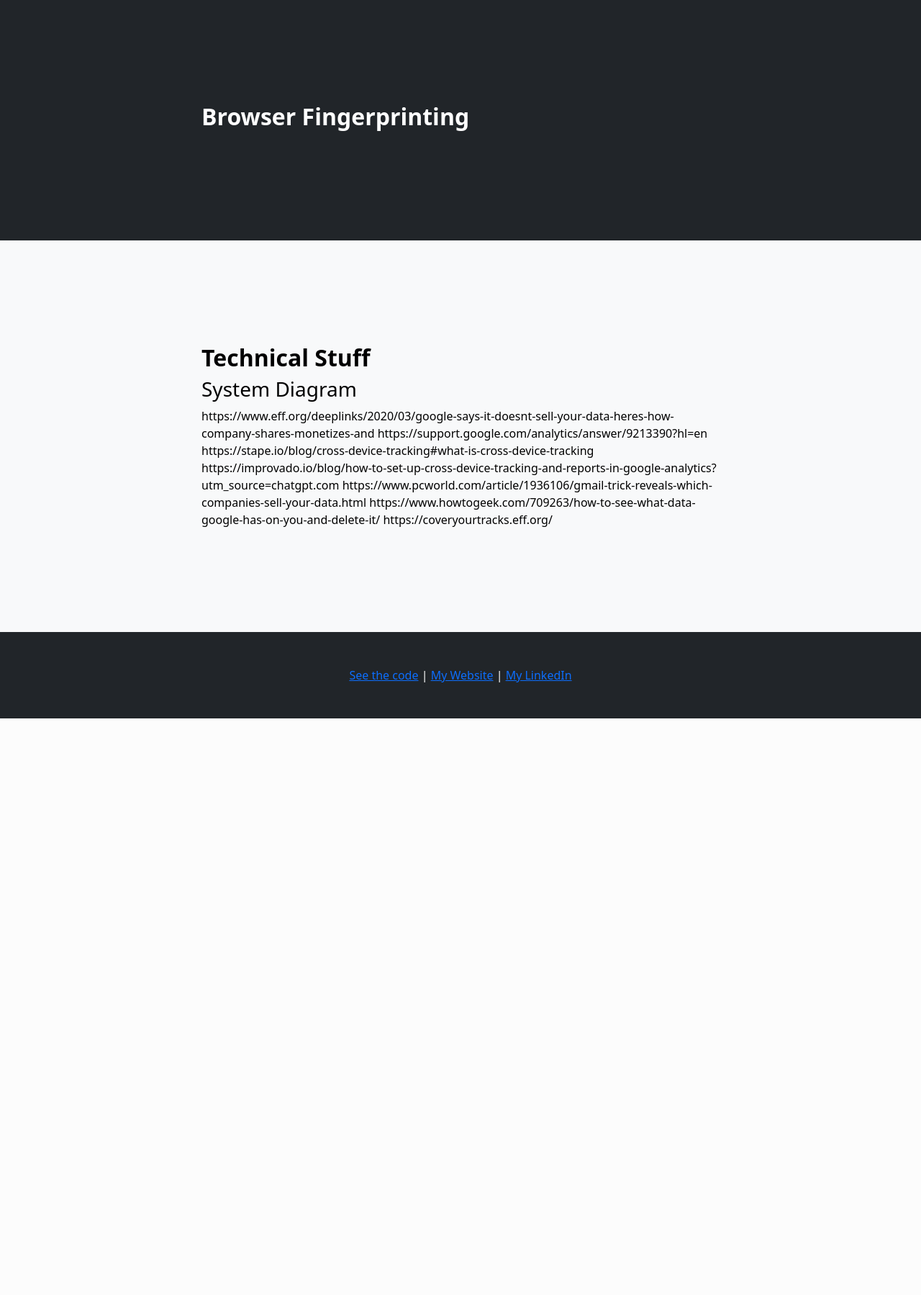
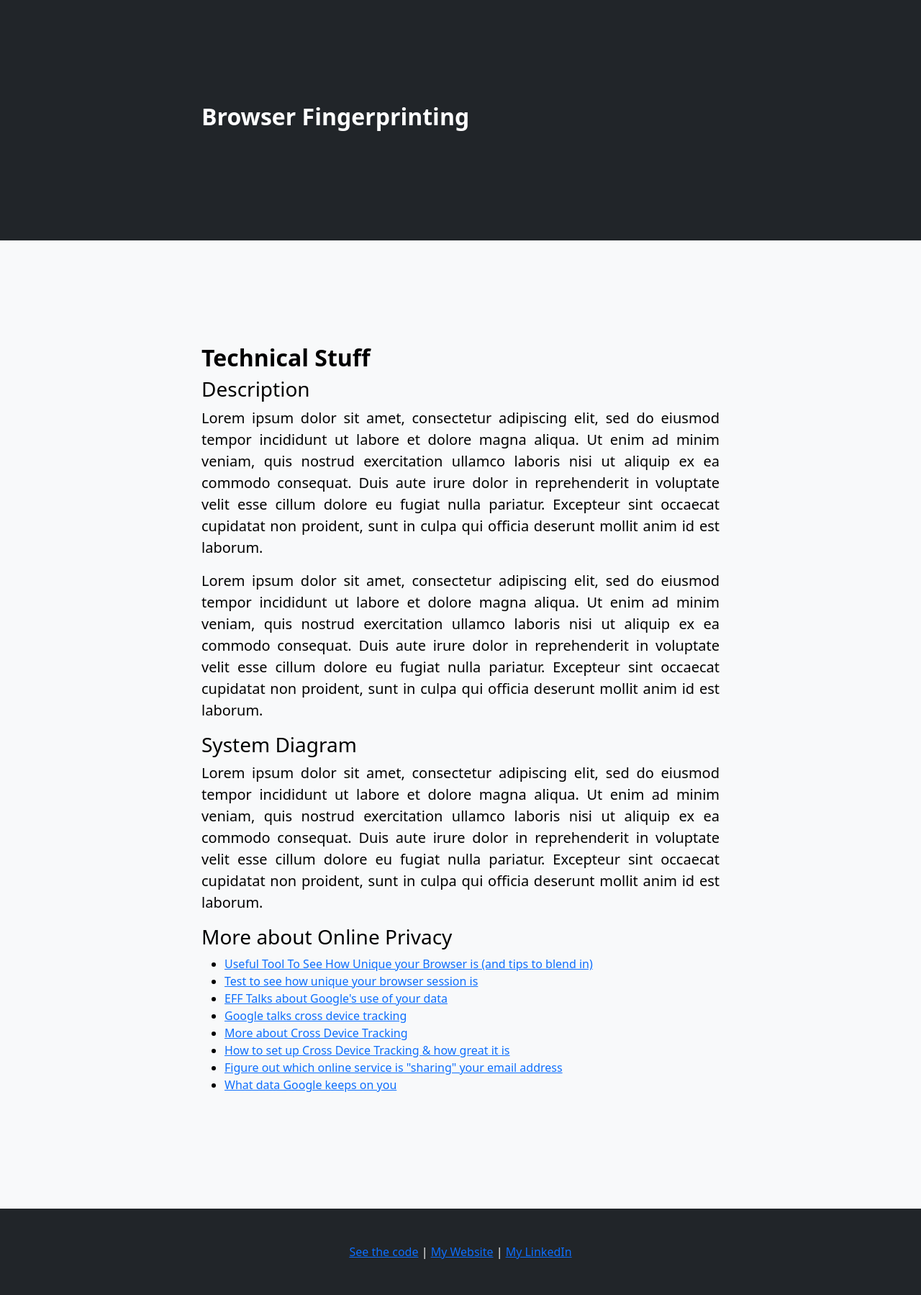
Before and after one commit to CPettifo/headers, a Flask app: template services/collector/templates/index.html in a window 1280 px wide. Shown: the part 1237-3036 px from the top of the page at 72% size. Before the commit the page ends 2235 px from the top, so only its background shows below. Run offline with Flask 3, Linux system fonts and the light colour scheme; the template is opened without the code that fills it, so the values that code supplies are empty.

Commit message:
minor tweaks

```diff
--- a/services/collector/templates/index.html
+++ b/services/collector/templates/index.html
@@ -21,8 +21,7 @@
                     <ul class="navbar-nav ms-auto">
                         <li class="nav-item"><a class="nav-link" href="#about"><b>About You</b></a></li>
                         <li class="nav-item"><a class="nav-link" href="#fingerprinting"><b>Browser Fingerprinting</b></a></li>
-                        <li class="nav-item"><a class="nav-link" href="#development"><b>Development Process</b></a></li>
-                        <li class="nav-item"><a class="nav-link" href="#diagram"><b>System Diagram</b></a></li>
+                        <li class="nav-item"><a class="nav-link" href="#tech"><b>Technical Stuff</b></a></li>
                     </ul>
                 </div>
             </div>
@@ -78,13 +77,25 @@
             </div>
         </section>
 
-        <!-- Development section-->
-        <section class="bg-light text-bg-light" id="development">
+        <!-- Tech section-->
+        <section class="bg-light text-bg-light" id="tech">
             <div class="container px-4">
                 <div class="row gx-4 justify-content-center">
                     <div class="col-lg-8">
                         <h2 class="fw-bolder">Technical Stuff</h2>
-
+                        <h3>Description</h3>
+                        <p class="lead">
+                            Lorem ipsum dolor sit amet, consectetur adipiscing elit, sed do eiusmod tempor incididunt ut labore et dolore magna aliqua. Ut enim
+                            ad minim veniam, quis nostrud exercitation ullamco laboris nisi ut aliquip ex ea commodo consequat. Duis aute irure dolor in reprehenderit
+                            in voluptate velit esse cillum dolore eu fugiat nulla pariatur. Excepteur sint occaecat cupidatat non proident, sunt in culpa qui officia
+                            deserunt mollit anim id est laborum.
+                        </p>
+                        <p class="lead">
+                            Lorem ipsum dolor sit amet, consectetur adipiscing elit, sed do eiusmod tempor incididunt ut labore et dolore magna aliqua. Ut enim
+                            ad minim veniam, quis nostrud exercitation ullamco laboris nisi ut aliquip ex ea commodo consequat. Duis aute irure dolor in reprehenderit
+                            in voluptate velit esse cillum dolore eu fugiat nulla pariatur. Excepteur sint occaecat cupidatat non proident, sunt in culpa qui officia
+                            deserunt mollit anim id est laborum.
+                        </p>
                     </div>
                 </div>
             </div>
@@ -94,13 +105,31 @@
                 <div class="row gx-4 justify-content-center">
                     <div class="col-lg-8">
                         <h3>System Diagram</h3>
-                        https://www.eff.org/deeplinks/2020/03/google-says-it-doesnt-sell-your-data-heres-how-company-shares-monetizes-and
-                        https://support.google.com/analytics/answer/9213390?hl=en
-                        https://stape.io/blog/cross-device-tracking#what-is-cross-device-tracking
-                        https://improvado.io/blog/how-to-set-up-cross-device-tracking-and-reports-in-google-analytics?utm_source=chatgpt.com
-                        https://www.pcworld.com/article/1936106/gmail-trick-reveals-which-companies-sell-your-data.html
-                        https://www.howtogeek.com/709263/how-to-see-what-data-google-has-on-you-and-delete-it/
-                        https://coveryourtracks.eff.org/
+                        <p class="lead">
+                            Lorem ipsum dolor sit amet, consectetur adipiscing elit, sed do eiusmod tempor incididunt ut labore et dolore magna aliqua. Ut enim
+                            ad minim veniam, quis nostrud exercitation ullamco laboris nisi ut aliquip ex ea commodo consequat. Duis aute irure dolor in reprehenderit
+                            in voluptate velit esse cillum dolore eu fugiat nulla pariatur. Excepteur sint occaecat cupidatat non proident, sunt in culpa qui officia
+                            deserunt mollit anim id est laborum.
+                        </p>
+                        <h3>More about Online Privacy</h3>
+                        <ul>
+                            <li><a href="https://coveryourtracks.eff.org/">Useful Tool To See How Unique your Browser is (and tips to blend in)</a></li>
+                            <li><a href="https://amiunique.org">Test to see how unique your browser session is</a></li>
+                            <li><a href="https://www.eff.org/deeplinks/2020/03/google-says-it-doesnt-sell-your-data-heres-how-company-shares-monetizes-and">EFF Talks about Google's use of your data</a></li>
+                            <li><a href="https://support.google.com/analytics/answer/9213390?hl=en">Google talks cross device tracking</a></li>
+                            <li><a href="https://stape.io/blog/cross-device-tracking#what-is-cross-device-tracking">More about Cross Device Tracking</a></li>
+                            <li><a href="https://improvado.io/blog/how-to-set-up-cross-device-tracking-and-reports-in-google-analytics">How to set up Cross Device Tracking & how great it is</a></li>
+                            <li><a href="https://www.pcworld.com/article/1936106/gmail-trick-reveals-which-companies-sell-your-data.html">Figure out which online service is "sharing" your email address</a></li>
+                            <li><a href="https://www.howtogeek.com/709263/how-to-see-what-data-google-has-on-you-and-delete-it/">What data Google keeps on you</a></li>
+
+                        </ul>
+
+
+
+
+
+
+
 
                     </div>
                 </div>
```
